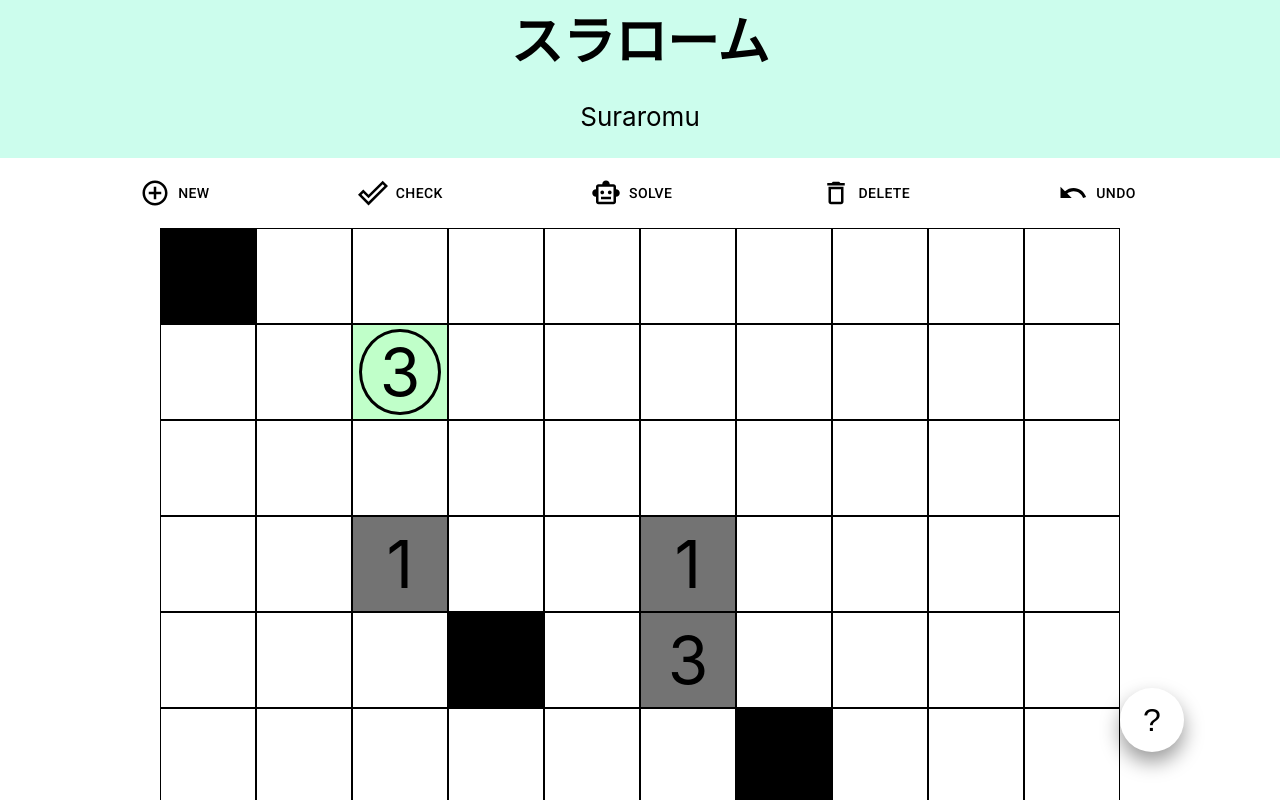
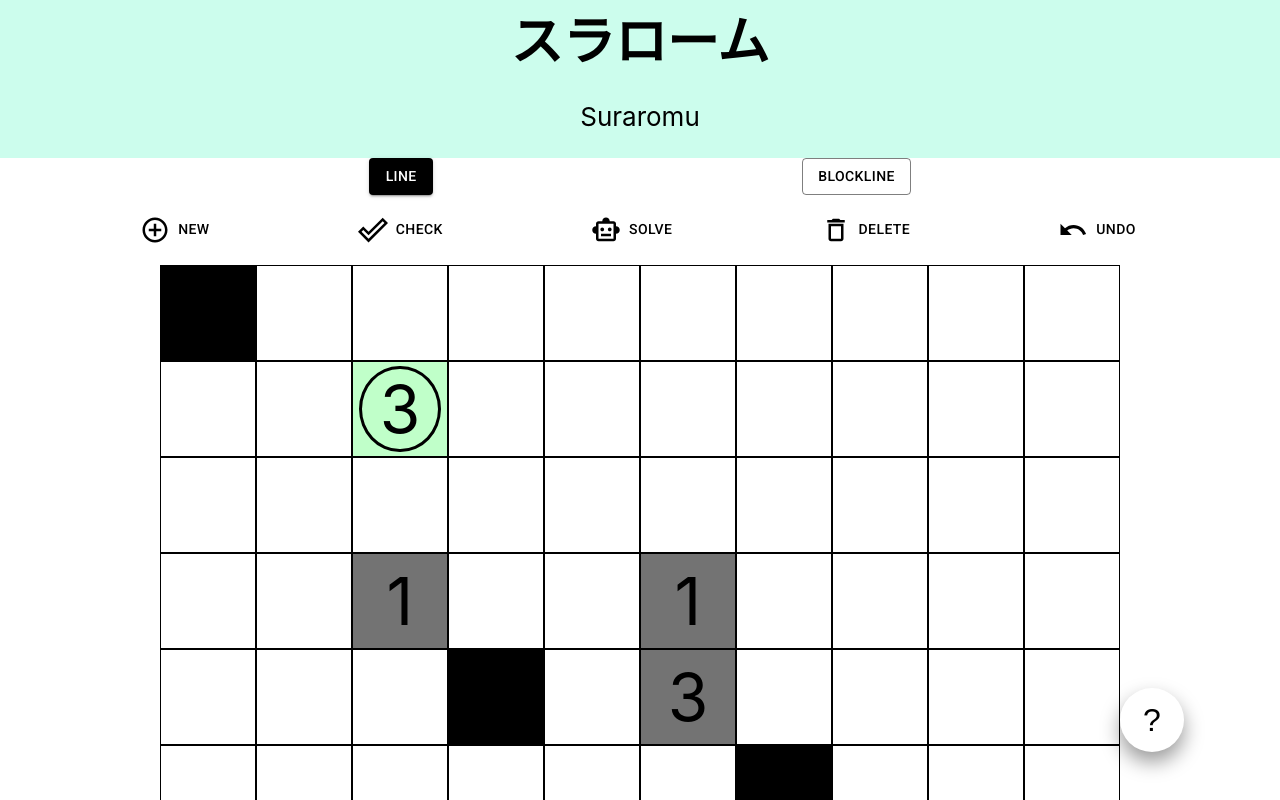
Before and after one commit to alexander-klotz/Suraromu, a React (Create React App) app in the folder suraromu/: page / in a window 1280 px wide. Shown: the top 800 px of the page. Built offline with nearby package versions, Linux system fonts and the light colour scheme; a web font is replaced by a local one.

Commit message:
fixed horibug and added blocking function

```diff
--- a/suraromu/src/App.css
+++ b/suraromu/src/App.css
@@ -87,7 +87,6 @@
 
 }
 
-
 .hori--line--hitbox {
   z-index: 10;
   text-align: center;
--- a/suraromu/src/App.js
+++ b/suraromu/src/App.js
@@ -3,6 +3,7 @@ import Board from './components/Board';
 import { useState } from 'react';
 import GameInfo from './components/GameInfo';
 import Controls from './components/Controls';
+import Toolbar from './components/Toolbar';
 
 function App() {
 
@@ -10,10 +11,12 @@ function App() {
   const createInitialArray = (rows, cols) => {
     const newArray = [];
     for (let i = 0; i < rows; i++) {
-      newArray.push(new Array(cols).fill(false));
+      newArray.push(new Array(cols).fill(0));
     }
     return newArray;
   };
+
+  const [toolType, setToolType] = useState(1);
 
   const [puzzle, setPuzzle] = useState({
     rows: 10,
@@ -36,6 +39,7 @@ function App() {
   });
 
   const [history, setHistory] = useState([structuredClone(puzzle)]);
+
 
   function setNewPuzzle(newPuzzle) {
 
@@ -81,9 +85,9 @@ function App() {
 
 
 
-
+        <Toolbar toolType={toolType} setToolType={setToolType}/>
         <Controls deleteFunction={deleteConnections} setNewPuzzle={setNewPuzzle} setPuzzle={setPuzzle} setHistory={setHistory} history={history}/>
-        <Board puzzle={puzzle} setPuzzle={setPuzzle} setHistory={setHistory} history={history}/>
+        <Board puzzle={puzzle} setPuzzle={setPuzzle} setHistory={setHistory} history={history} toolType={toolType}/>
 
         <GameInfo/>
       </div>
--- a/suraromu/src/components/Grid.js
+++ b/suraromu/src/components/Grid.js
@@ -34,10 +34,30 @@ function Grid(props) {
 
   function handleLineClick(rowIndex, colIndex, orient, array) {
 
+    // skip since it's a invalid line
+    if(array[rowIndex][colIndex] === -1) {
+      return
+    }
+
     // Create a copy of the existing array
     const newArray = [...array];
+
+
     // Update the value at the specified indices
-    newArray[rowIndex][colIndex] = !newArray[rowIndex][colIndex];
+
+
+    if(newArray[rowIndex][colIndex] === 0) {
+      //normal empty line
+      newArray[rowIndex][colIndex] = props.toolType
+    } else if(newArray[rowIndex][colIndex] === 1) {
+      //filled line
+      newArray[rowIndex][colIndex] = props.toolType === 1 ? 0 : 2
+    } else if(newArray[rowIndex][colIndex] === 2){
+      //crossed out line
+      newArray[rowIndex][colIndex] =  props.toolType === 1 ? 1 : 0
+    }
+
+
 
     // Set the updated array as the new state
     if (orient === "h"){
@@ -118,8 +138,8 @@ function Grid(props) {
       <HoriLine
         index={index}
         handleLineClick={() =>
-          handleLineClick(Math.floor(index/(columns)), index%(columns), "h", props.puzzle.arrayHori)}
-        isSet={props.puzzle.arrayHori[Math.floor(index/(columns))][index%(columns)]}
+          handleLineClick(Math.floor(index/(columns-1)), index%(columns-1), "h", props.puzzle.arrayHori)}
+        isSet={props.puzzle.arrayHori[Math.floor(index/(columns-1))][index%(columns-1)]}
       />
     )
   }
@@ -150,6 +170,7 @@ function Grid(props) {
   };
 
   const vertLines = Array.from({ length: (rows-1)*columns}).map((_, index) => {
+
     return (
       <VertLine
         index={index}
--- a/suraromu/src/components/HoriLine.js
+++ b/suraromu/src/components/HoriLine.js
@@ -1,8 +1,19 @@
+import CloseIcon from '@mui/icons-material/Close';
+
 export default function HoriLine(props) {
 
     return(
     <div key={props.index} className="hori--line--hitbox" onClick={props.handleLineClick}>
-        {props.isSet && <div className="hori--line"></div>}
+        {props.isSet === 1 && <div className="hori--line"></div>}
+        {props.isSet === 2 &&
+            <div className="line--blocked" style={{
+                display: 'flex',
+                justifyContent: 'center',
+                alignItems: 'center',
+                height: '100%'
+              }}>
+                <CloseIcon style={{ color: 'red' }}/>
+            </div>}
 
     </div>
     )
--- /dev/null
+++ b/suraromu/src/components/Toolbar.js
@@ -0,0 +1,43 @@
+import Button from '@mui/material/Button';
+import { createTheme, ThemeProvider } from '@mui/material/styles';
+
+const Toolbar = (props) => {
+
+    const handleChoiceClick = (choice) => {
+        props.setToolType(choice);
+    };
+
+    const theme = createTheme({
+
+            palette: {
+                primary: {
+                    main: '#000',
+                },
+                secondary: {
+                    main: '#111',
+                },
+            },
+
+    })
+
+    return (
+        <div style={{ display: 'flex', justifyContent: 'space-evenly' }}>
+        <ThemeProvider theme={theme}>
+            <Button
+                onClick={() => handleChoiceClick(1)}
+                variant={props.toolType === 1 ? 'contained' : 'outlined'}
+            >
+                Line
+            </Button>
+            <Button
+                onClick={() => handleChoiceClick(2)}
+                variant={props.toolType === 2 ? 'contained' : 'outlined'}
+            >
+                BlockLine
+            </Button>
+        </ThemeProvider>
+        </div>
+    );
+};
+
+export default Toolbar;
--- a/suraromu/src/components/VertLine.js
+++ b/suraromu/src/components/VertLine.js
@@ -1,8 +1,19 @@
+import CloseIcon from '@mui/icons-material/Close';
+
 export default function VertLine(props) {
 
     return(
     <div key={props.index} className="vert--line--hitbox" onClick={props.handleLineClick}>
-        {props.isSet && <div className="vert--line"></div>}
+        {props.isSet === 1 && <div className="vert--line"></div>}
+        {props.isSet === 2 &&
+            <div className="line--blocked" style={{
+                display: 'flex',
+                justifyContent: 'center',
+                alignItems: 'center',
+                height: '100%'
+              }}>
+                <CloseIcon style={{ color: 'red' }}/>
+            </div>}
     </div>
     )
 }
```
